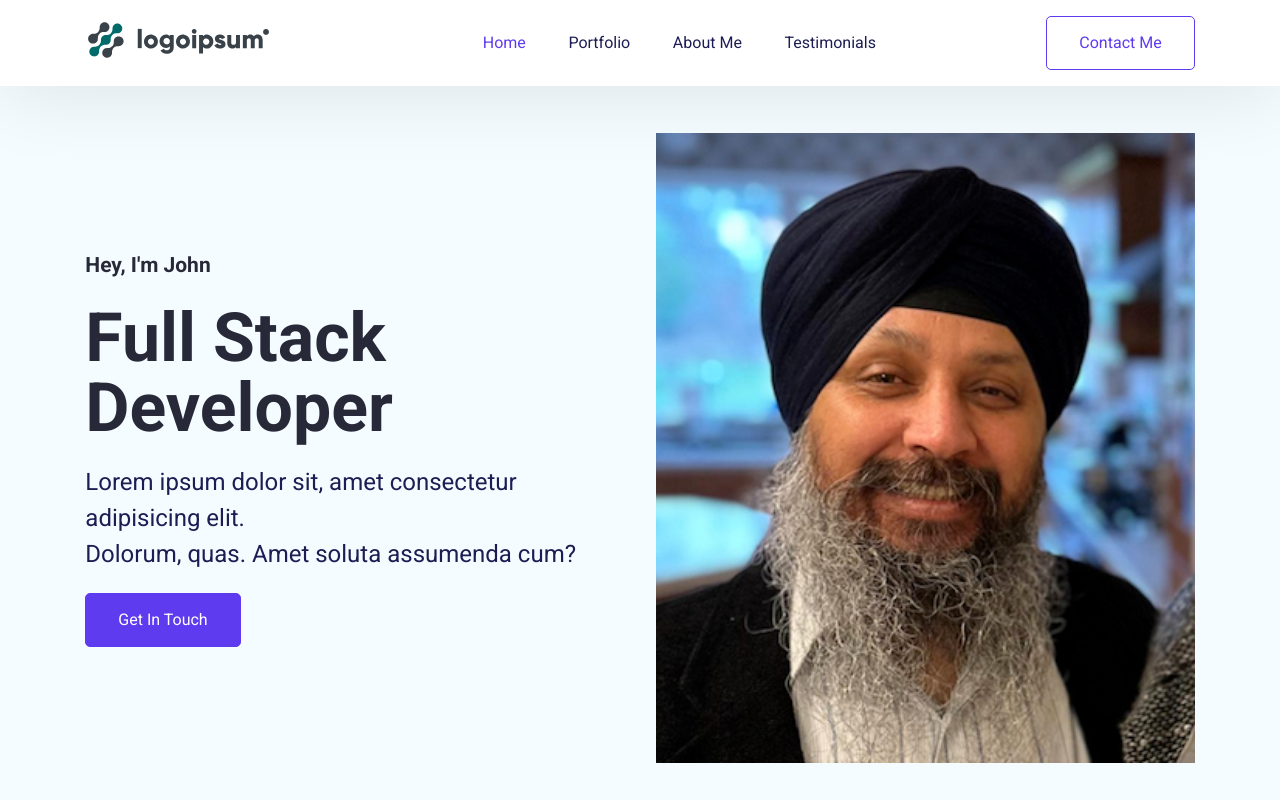
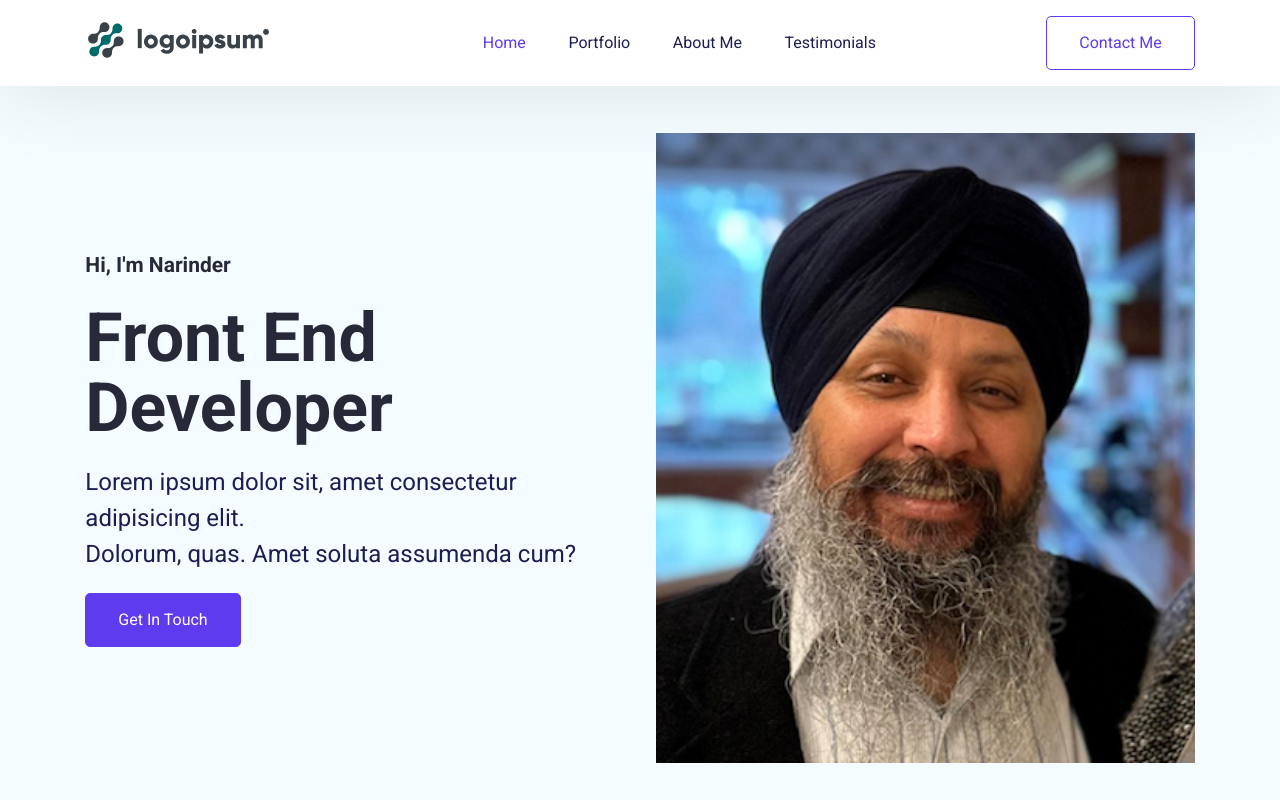
Before and after one commit to nasinghw/myreactportfolio, a React (Create React App) app: page / in a window 1280 px wide. Shown: the top 800 px of the page. Built offline with nearby package versions, Linux system fonts and the light colour scheme.

Commit message:
Hero Section

```diff
--- a/src/Pages/Home/HeroSection.jsx
+++ b/src/Pages/Home/HeroSection.jsx
@@ -3,9 +3,9 @@ export default function HeroSection() {
     <section id="heroSection" className="hero--section">
       <div className="hero--section--content--box">
         <div className="hero--section--content">
-          <p className="section--title">Hey, I'm John</p>
+          <p className="section--title">Hi, I'm Narinder</p>
           <h1 className="hero--section--title">
-            <span className="hero--section-title--color">Full Stack</span>{" "}
+            <span className="hero--section-title--color">Front End</span>{" "}
             <br />
             Developer
           </h1>
```
